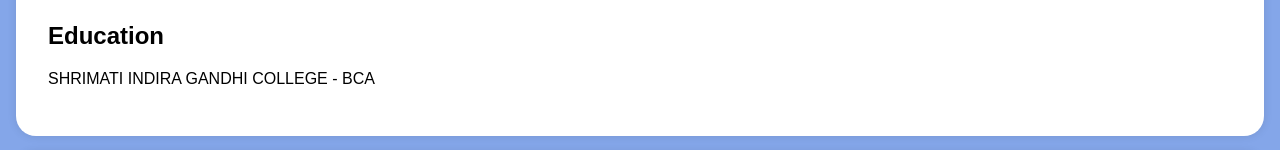
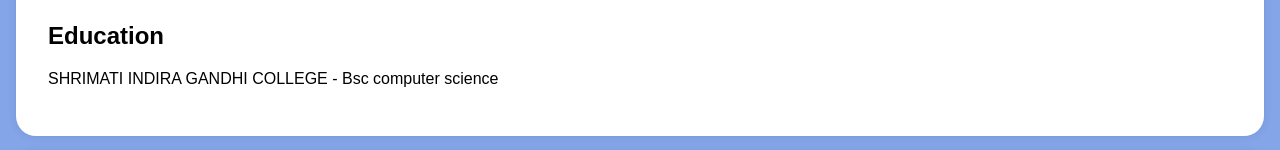
Before and after one commit to manasha0718/degital_portfolio, a plain HTML site: page index.html in a window 1280 px wide. Shown: the part 512-662 px from the top of the page. Drawn offline with Linux system fonts and the light colour scheme.

Commit message:
Update index.html

```diff
--- a/index.html
+++ b/index.html
@@ -123,7 +123,7 @@
     <section id="education">
         <div class="section-content">
             <h2>Education</h2>
-            <p>SHRIMATI INDIRA GANDHI COLLEGE - BCA</p>
+            <p>SHRIMATI INDIRA GANDHI COLLEGE - Bsc computer science</p>
 
 
         </div>
```
